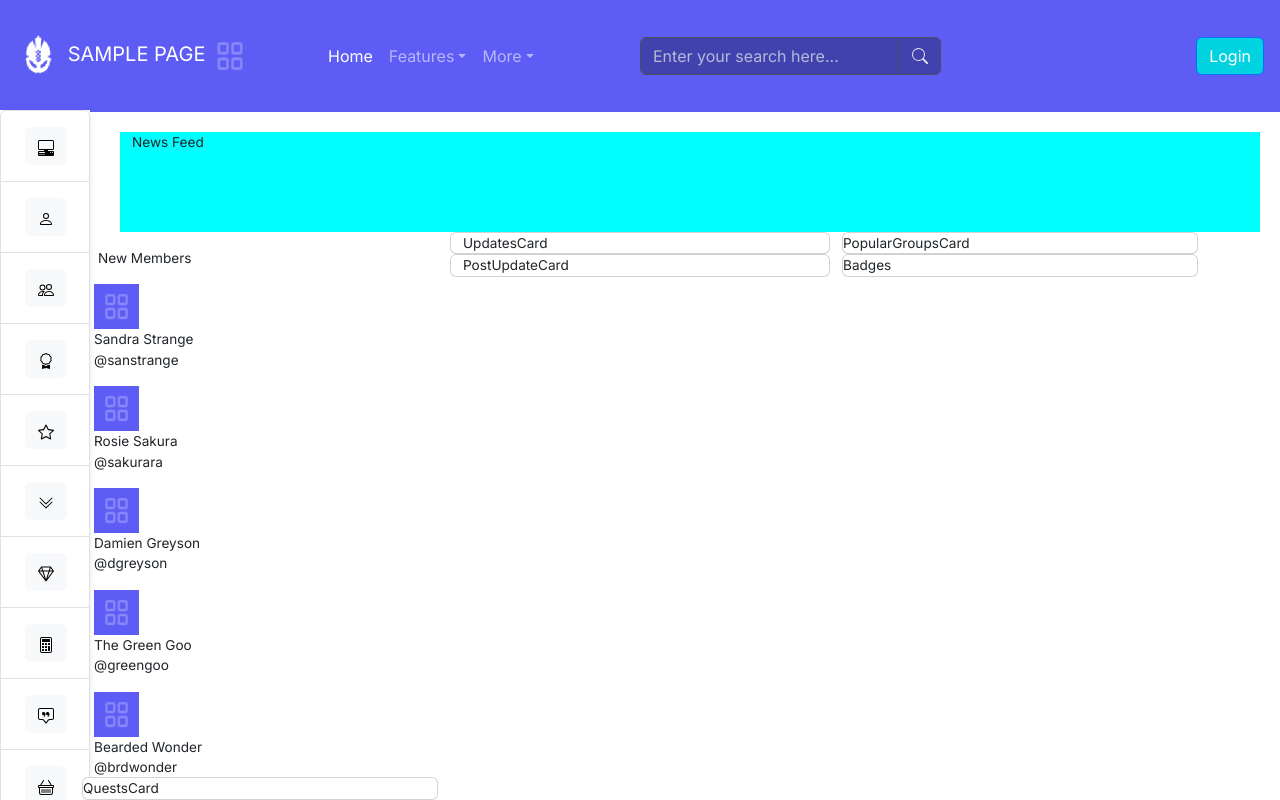
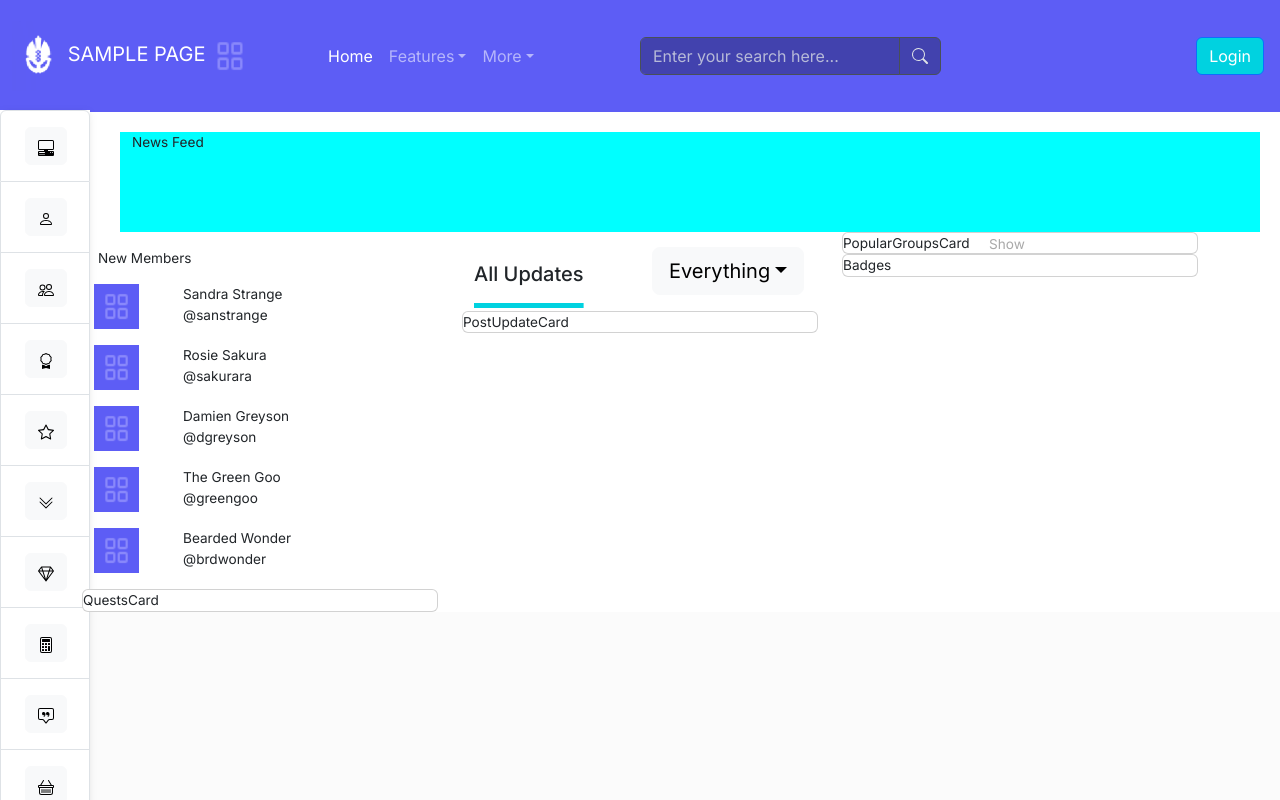
Before and after one commit to judejay/newsfeed, a Next.js app: page / in a window 1280 px wide. Built offline with nearby package versions, Linux system fonts and the light colour scheme.

Commit message:
underline

```diff
--- a/app/components/MemberCard.js
+++ b/app/components/MemberCard.js
@@ -11,7 +11,7 @@ const MemberCard = ({member}) => {
 
     <Image height={45} width={45} alt="" src="/cubes.png" />
       </Col>
-      <Col  xs={10}>
+      <Col  xs={9}>
       <Row>
         <span>{member.firstName + " " + member.secondName} </span>
       </Row>
--- /dev/null
+++ b/app/components/UpdatesCard.css
@@ -0,0 +1,14 @@
+#floatLabel {
+    position: absolute;
+    color: darkgrey;
+    top: 217px;
+    left: 976px;
+}
+
+h5 {
+    text-decoration-line: underline;
+    text-decoration-color: #00d2e0;
+    text-decoration-thickness: 5px;
+    text-underline-position: under;
+    text-underline-offset: 18px;
+  }
--- a/app/components/UpdatesCard.js
+++ b/app/components/UpdatesCard.js
@@ -1,9 +1,34 @@
+'use client';
 import React from 'react'
-import { Card } from 'react-bootstrap'
+import { Card, Row, Col, Container, FloatingLabel } from 'react-bootstrap'
+import Dropdown from 'react-bootstrap/Dropdown';
+import './UpdatesCard.css';
 
 const UpdatesCard = () => {
   return (
-    <Card>UpdatesCard</Card>
+    <Container style={{marginTop: 15}}>
+      <Row>
+
+        <Col><h5 style={{marginTop: 15}}>All Updates</h5></Col>
+        <Col>
+        <FloatingLabel
+                label="Show"
+                id="floatLabel"
+        ></FloatingLabel>
+              <Dropdown>
+                <Dropdown.Toggle variant="light" size="lg" id="dropdown-basic">
+        Everything
+      </Dropdown.Toggle>
+
+      <Dropdown.Menu>
+        <Dropdown.Item href="#/action-1">Action</Dropdown.Item>
+        <Dropdown.Item href="#/action-2">Another action</Dropdown.Item>
+        <Dropdown.Item href="#/action-3">Something else</Dropdown.Item>
+      </Dropdown.Menu>
+    </Dropdown>
+        </Col>
+      </Row>
+      </Container>
   )
 }
 
--- a/app/page.js
+++ b/app/page.js
@@ -18,7 +18,7 @@ import Stack from 'react-bootstrap/Stack';
 export default async function Home() {
   const file = await fs.readFile(process.cwd() + '/app/members.json', 'utf-8');
   const memberData = JSON.parse(file);
-  console.log("memberData", memberData)
+
   return (
     <>
     <NewsNavbar />
@@ -33,6 +33,7 @@ export default async function Home() {
       </Row>
       <Row>
         <Col>
+        <Stack gap={3}>
         <Row>
           <Container>
             <p>New Members</p>
@@ -42,7 +43,6 @@ export default async function Home() {
             </MemberCard>
             ))}
             </Stack>
-
           </Container>
         </Row>
         <Row>
@@ -50,18 +50,23 @@ export default async function Home() {
           <QuestsCard></QuestsCard>
           </Container>
         </Row>
-
+          </Stack>
         </Col>
-
-        <Col>  <Row>
+        <Col xs={4}>
+        <Stack gap={3}>
+        <Row>
+          <Container>
           <UpdatesCard>
-
           </UpdatesCard>
+          </Container>
         </Row>
         <Row>
+          <Container>
           <PostUpdateCard></PostUpdateCard>
+          </Container>
         </Row>
-</Col>
+        </Stack>
+        </Col>
         <Col>
         <Row>
           <Container>
@@ -73,7 +78,6 @@ export default async function Home() {
             <Badges />
           </Container>
         </Row>
-
         </Col>
       </Row>
       </Container>
```
